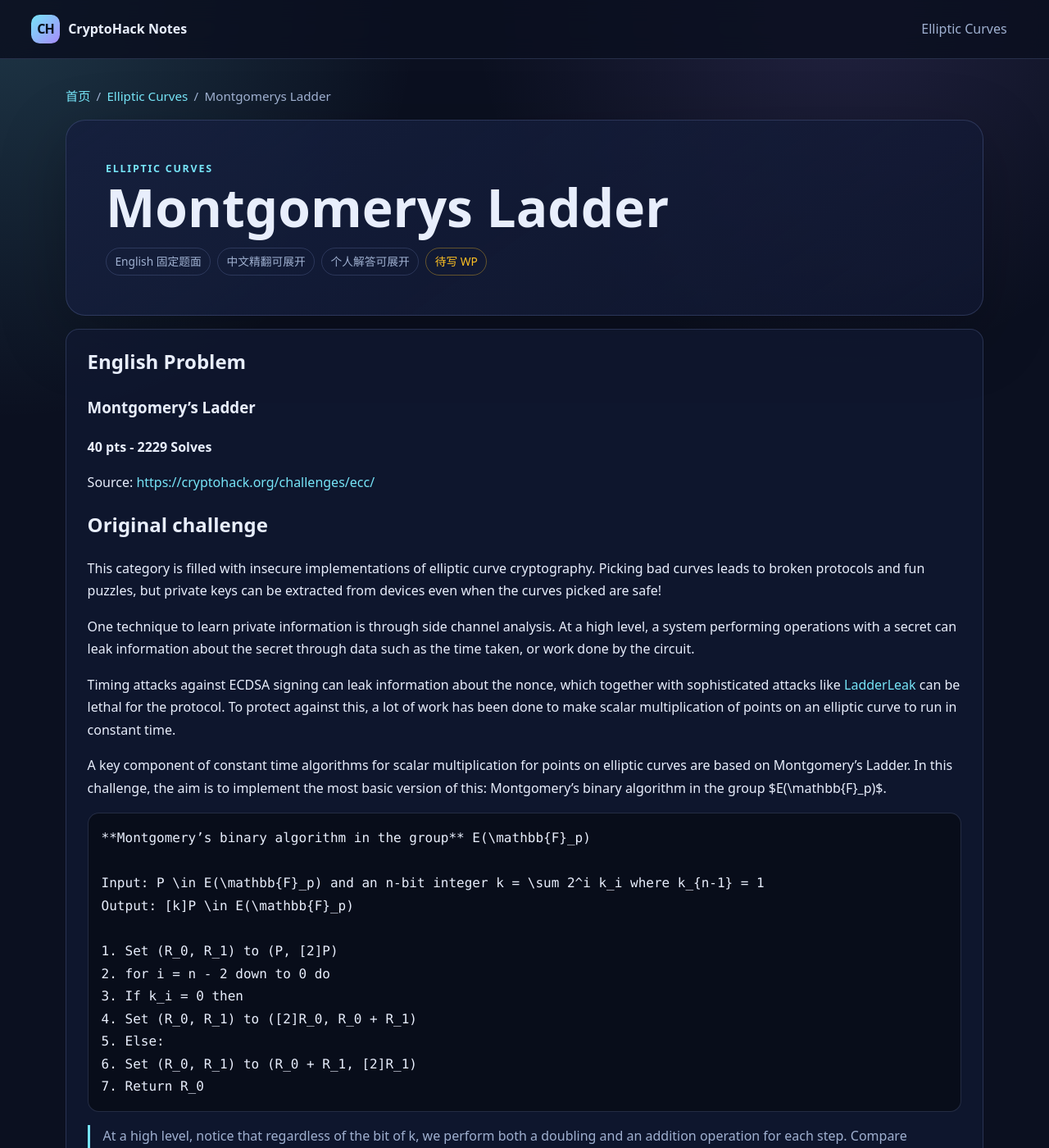
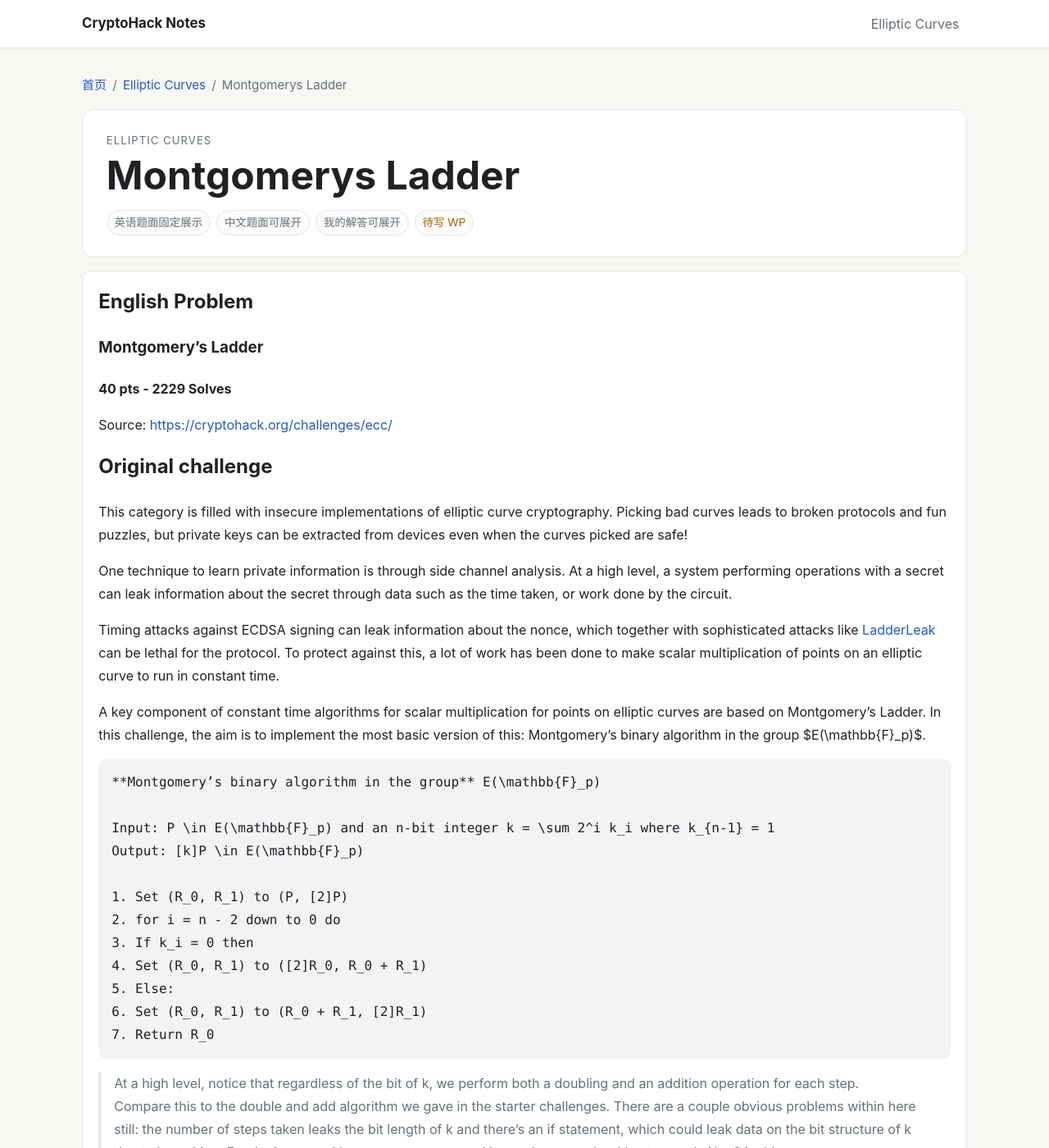
Before and after one commit to H4ng1ngTree/CryptoHack-CN, a Jekyll site: the page built from Elliptic Curves/Montgomerys Ladder/index.md, in a window 1280 px wide and 1400 px high. Shown: the whole window at 82% size. Built offline with Jekyll 4.4.1, drawn with Linux system fonts in a browser that asks for light colours.

Commit message:
修复网页404

```diff
--- a/_config.yml
+++ b/_config.yml
@@ -2,8 +2,8 @@
 description: CryptoHack 题面精译与个人解答整理
 markdown: kramdown
 theme: null
-baseurl: ""
-url: ""
+baseurl: "/CryptoHack-CN"
+url: "https://h4ng1ngtree.github.io"
 
 exclude:
   - tools/
--- a/_layouts/challenge.html
+++ b/_layouts/challenge.html
@@ -2,21 +2,21 @@
 layout: default
 ---
 <article class="challenge-page">
-  <div class="breadcrumb">
+  <nav class="breadcrumb" aria-label="面包屑导航">
     <a href="{{ '/' | relative_url }}">首页</a>
     <span>/</span>
     <a href="{{ page.category_url | relative_url }}">{{ page.category_title }}</a>
     <span>/</span>
     <span>{{ page.title }}</span>
-  </div>
+  </nav>
 
   <header class="challenge-hero">
     <p class="eyebrow">{{ page.category_title }}</p>
     <h1>{{ page.title }}</h1>
     <div class="meta-row">
-      <span class="pill">English 固定题面</span>
-      <span class="pill">中文精翻可展开</span>
-      <span class="pill">个人解答可展开</span>
+      <span class="pill">英语题面固定展示</span>
+      <span class="pill">中文题面可展开</span>
+      <span class="pill">我的解答可展开</span>
       {% if page.has_wp %}<span class="pill pill-done">已写 WP</span>{% else %}<span class="pill pill-todo">待写 WP</span>{% endif %}
     </div>
   </header>
--- a/_layouts/default.html
+++ b/_layouts/default.html
@@ -9,22 +9,20 @@
 </head>
 <body>
   <header class="site-header">
-    <a class="brand" href="{{ '/' | relative_url }}">
-      <span class="brand-mark">CH</span>
-      <span class="brand-text">CryptoHack Notes</span>
-    </a>
-    <nav class="top-nav" aria-label="题目集导航">
-      {% for item in site.data.navigation %}
-        <a href="{{ item.url | relative_url }}">{{ item.title }}</a>
-      {% endfor %}
-    </nav>
+    <div class="site-header-inner">
+      <a class="brand" href="{{ '/' | relative_url }}">CryptoHack Notes</a>
+      <nav class="top-nav" aria-label="题目集导航">
+        {% for item in site.data.navigation %}
+          <a href="{{ item.url | relative_url }}">{{ item.title }}</a>
+        {% endfor %}
+      </nav>
+    </div>
   </header>
 
   <main class="page-shell">
     {{ content }}
   </main>
 
-  <button class="back-to-top" type="button" aria-label="回到顶部">↑</button>
   <script src="{{ '/assets/js/main.js' | relative_url }}"></script>
 </body>
 </html>
--- a/assets/css/style.css
+++ b/assets/css/style.css
@@ -1,112 +1,118 @@
 * { box-sizing: border-box; }
 :root {
-  --bg: #0b1020;
-  --panel: #111832;
-  --panel-2: #151f3d;
-  --text: #e8eefc;
-  --muted: #9fb0d0;
-  --line: rgba(158, 180, 255, 0.18);
-  --accent: #76e4f7;
-  --accent-2: #a78bfa;
-  --good: #4ade80;
-  --warn: #fbbf24;
-  --code-bg: #080d1a;
+  --bg: #f7f7f4;
+  --paper: #ffffff;
+  --paper-soft: #fbfbf8;
+  --text: #202124;
+  --muted: #666f7a;
+  --line: #e3e5e8;
+  --accent: #2457c5;
+  --accent-soft: #eef3ff;
+  --done: #16794c;
+  --todo: #9a6700;
+  --code-bg: #f1f3f5;
 }
 html { scroll-behavior: smooth; }
 body {
   margin: 0;
   min-height: 100vh;
   color: var(--text);
-  background:
-    radial-gradient(circle at top left, rgba(118, 228, 247, .18), transparent 32rem),
-    radial-gradient(circle at 80% 0%, rgba(167, 139, 250, .14), transparent 28rem),
-    var(--bg);
-  font-family: ui-sans-serif, system-ui, -apple-system, BlinkMacSystemFont, "Segoe UI", "Microsoft YaHei", sans-serif;
-  line-height: 1.72;
+  background: var(--bg);
+  font-family: -apple-system, BlinkMacSystemFont, "Segoe UI", "Microsoft YaHei", "PingFang SC", sans-serif;
+  line-height: 1.75;
 }
 a { color: var(--accent); text-decoration: none; }
 a:hover { text-decoration: underline; }
 .site-header {
-  position: sticky; top: 0; z-index: 20;
-  display: flex; align-items: center; gap: 1.2rem;
-  padding: .85rem clamp(1rem, 3vw, 2.5rem);
+  position: sticky;
+  top: 0;
+  z-index: 20;
   border-bottom: 1px solid var(--line);
-  background: rgba(11, 16, 32, .86);
-  backdrop-filter: blur(14px);
+  background: rgba(255, 255, 255, .94);
+  backdrop-filter: blur(10px);
 }
-.brand { display: inline-flex; align-items: center; gap: .65rem; color: var(--text); font-weight: 800; }
-.brand-mark {
-  display: grid; place-items: center;
-  width: 2.15rem; height: 2.15rem; border-radius: .65rem;
-  color: #06111f; background: linear-gradient(135deg, var(--accent), var(--accent-2));
-  letter-spacing: -.05em;
+.site-header-inner {
+  width: min(1080px, calc(100% - 2rem));
+  margin: 0 auto;
+  min-height: 58px;
+  display: flex;
+  align-items: center;
+  gap: 1.2rem;
 }
-.top-nav { display: flex; gap: .6rem; overflow-x: auto; margin-left: auto; }
+.brand { color: var(--text); font-weight: 750; font-size: 1.05rem; }
+.top-nav { display: flex; gap: .4rem; overflow-x: auto; margin-left: auto; }
 .top-nav a {
-  white-space: nowrap; color: var(--muted);
-  padding: .45rem .75rem; border: 1px solid transparent; border-radius: 999px;
+  white-space: nowrap;
+  color: var(--muted);
+  padding: .35rem .6rem;
+  border-radius: .45rem;
 }
-.top-nav a:hover { color: var(--text); border-color: var(--line); background: rgba(255,255,255,.04); text-decoration: none; }
-.page-shell { width: min(1120px, calc(100% - 2rem)); margin: 0 auto; padding: 2rem 0 4rem; }
-.hero, .challenge-hero, .collection-hero {
-  padding: clamp(1.5rem, 4vw, 3rem);
+.top-nav a:hover { color: var(--accent); background: var(--accent-soft); text-decoration: none; }
+.page-shell { width: min(1080px, calc(100% - 2rem)); margin: 0 auto; padding: 2rem 0 4rem; }
+.hero, .collection-hero, .challenge-hero {
+  padding: 1.6rem 1.8rem;
   border: 1px solid var(--line);
-  border-radius: 1.5rem;
-  background: linear-gradient(145deg, rgba(21,31,61,.92), rgba(17,24,50,.72));
-  box-shadow: 0 24px 80px rgba(0,0,0,.25);
+  border-radius: .9rem;
+  background: var(--paper);
 }
-.hero h1, .challenge-hero h1, .collection-hero h1 { margin: .15rem 0 .7rem; font-size: clamp(2rem, 5vw, 4rem); line-height: 1.05; }
-.eyebrow { color: var(--accent); letter-spacing: .14em; text-transform: uppercase; font-size: .78rem; font-weight: 800; margin: 0; }
-.lead { max-width: 760px; color: var(--muted); font-size: 1.08rem; }
-.grid { display: grid; grid-template-columns: repeat(auto-fit, minmax(240px, 1fr)); gap: 1rem; margin-top: 1.2rem; }
-.card {
-  display: block; padding: 1.15rem; border: 1px solid var(--line); border-radius: 1rem;
-  background: rgba(17, 24, 50, .72); color: var(--text);
-  transition: transform .18s ease, border-color .18s ease, background .18s ease;
+.hero h1, .collection-hero h1, .challenge-hero h1 {
+  margin: .2rem 0 .55rem;
+  font-size: clamp(1.8rem, 4vw, 3rem);
+  line-height: 1.15;
 }
-.card:hover { transform: translateY(-2px); text-decoration: none; border-color: rgba(118,228,247,.45); }
-.card h3 { margin: 0 0 .35rem; }
+.eyebrow { color: var(--muted); font-size: .82rem; letter-spacing: .08em; text-transform: uppercase; margin: 0; }
+.lead { max-width: 760px; color: var(--muted); margin-bottom: 0; }
+.section-title { margin-top: 2rem; }
+.grid { display: grid; grid-template-columns: repeat(auto-fit, minmax(240px, 1fr)); gap: .9rem; margin-top: 1rem; }
+.card, .challenge-item, .content-card, .fold-card {
+  border: 1px solid var(--line);
+  border-radius: .75rem;
+  background: var(--paper);
+}
+.card { display: block; padding: 1rem 1.1rem; color: var(--text); }
+.card:hover, .challenge-item:hover { border-color: #b7c7ef; background: var(--paper-soft); text-decoration: none; }
+.card h3 { margin: 0 0 .25rem; }
 .card p { margin: 0; color: var(--muted); }
-.section-title { margin-top: 2rem; }
-.challenge-list { display: grid; gap: .75rem; margin-top: 1rem; }
+.challenge-list { display: grid; gap: .65rem; margin-top: 1rem; }
 .challenge-item {
-  display: flex; align-items: center; justify-content: space-between; gap: 1rem;
-  padding: .95rem 1rem; border: 1px solid var(--line); border-radius: .9rem;
-  background: rgba(17,24,50,.62);
+  display: flex;
+  align-items: center;
+  justify-content: space-between;
+  gap: 1rem;
+  padding: .85rem 1rem;
 }
-.challenge-item:hover { background: rgba(21,31,61,.86); text-decoration: none; }
-.challenge-item-title { color: var(--text); font-weight: 700; }
-.meta-row { display: flex; flex-wrap: wrap; gap: .5rem; margin-top: 1rem; }
-.pill { display: inline-flex; align-items: center; padding: .25rem .65rem; border: 1px solid var(--line); border-radius: 999px; color: var(--muted); font-size: .86rem; }
-.pill-done { color: var(--good); border-color: rgba(74,222,128,.35); }
-.pill-todo { color: var(--warn); border-color: rgba(251,191,36,.35); }
-.breadcrumb { display: flex; gap: .45rem; flex-wrap: wrap; margin: 0 0 1rem; color: var(--muted); font-size: .95rem; }
-.content-card, .fold-card {
-  margin-top: 1rem; padding: 1.1rem clamp(1rem, 3vw, 1.6rem);
-  border: 1px solid var(--line); border-radius: 1rem; background: rgba(17,24,50,.75);
+.challenge-item-title { color: var(--text); font-weight: 650; }
+.meta-row { display: flex; flex-wrap: wrap; gap: .45rem; margin-top: .9rem; }
+.pill {
+  display: inline-flex;
+  align-items: center;
+  padding: .18rem .55rem;
+  border: 1px solid var(--line);
+  border-radius: 999px;
+  color: var(--muted);
+  font-size: .84rem;
+  background: var(--paper-soft);
 }
+.pill-done { color: var(--done); }
+.pill-todo { color: var(--todo); }
+.breadcrumb { display: flex; gap: .45rem; flex-wrap: wrap; margin-bottom: 1rem; color: var(--muted); font-size: .94rem; }
+.content-card, .fold-card { margin-top: 1rem; padding: 1rem 1.2rem; }
 .content-card h2, .fold-card h2 { margin-top: 0; }
 .fold-card summary { cursor: pointer; list-style: none; display: flex; align-items: center; justify-content: space-between; gap: 1rem; }
 .fold-card summary::-webkit-details-marker { display: none; }
 .fold-card summary::after { content: "展开"; color: var(--accent); font-size: .9rem; }
 .fold-card[open] summary::after { content: "收起"; }
-.markdown-body img { max-width: 100%; border-radius: .75rem; border: 1px solid var(--line); }
-.markdown-body table { width: 100%; border-collapse: collapse; overflow: hidden; }
-.markdown-body th, .markdown-body td { border: 1px solid var(--line); padding: .55rem .65rem; }
-.markdown-body blockquote { margin-left: 0; padding-left: 1rem; border-left: 3px solid var(--accent); color: var(--muted); }
+.markdown-body img { max-width: 100%; border-radius: .45rem; border: 1px solid var(--line); }
+.markdown-body blockquote { margin-left: 0; padding-left: 1rem; border-left: 3px solid var(--line); color: var(--muted); }
+.markdown-body table { width: 100%; border-collapse: collapse; }
+.markdown-body th, .markdown-body td { border: 1px solid var(--line); padding: .5rem .6rem; }
 pre, code { font-family: ui-monospace, SFMono-Regular, Menlo, Consolas, "Liberation Mono", monospace; }
-code { padding: .12rem .32rem; border-radius: .35rem; background: rgba(118, 228, 247, .10); }
-pre { overflow-x: auto; padding: 1rem; border-radius: .85rem; border: 1px solid var(--line); background: var(--code-bg); }
+code { padding: .1rem .28rem; border-radius: .3rem; background: var(--code-bg); }
+pre { overflow-x: auto; padding: .9rem 1rem; border-radius: .55rem; background: var(--code-bg); }
 pre code { padding: 0; background: transparent; }
 .challenge-footer { display: flex; justify-content: space-between; gap: 1rem; margin-top: 1.4rem; padding-top: 1rem; border-top: 1px solid var(--line); }
-.back-to-top {
-  position: fixed; right: 1rem; bottom: 1rem; display: none;
-  width: 2.4rem; height: 2.4rem; border: 1px solid var(--line); border-radius: 999px;
-  color: var(--text); background: rgba(21,31,61,.9); cursor: pointer;
-}
-.back-to-top.show { display: block; }
 @media (max-width: 720px) {
-  .site-header { align-items: flex-start; flex-direction: column; }
+  .site-header-inner { align-items: flex-start; flex-direction: column; padding: .8rem 0; }
   .top-nav { margin-left: 0; width: 100%; }
   .challenge-item { align-items: flex-start; flex-direction: column; }
 }
--- a/assets/js/main.js
+++ b/assets/js/main.js
@@ -1,7 +1 @@
-const btn = document.querySelector('.back-to-top');
-if (btn) {
-  const toggle = () => btn.classList.toggle('show', window.scrollY > 500);
-  window.addEventListener('scroll', toggle, { passive: true });
-  btn.addEventListener('click', () => window.scrollTo({ top: 0, behavior: 'smooth' }));
-  toggle();
-}
+// Reserved for small page interactions.
```
